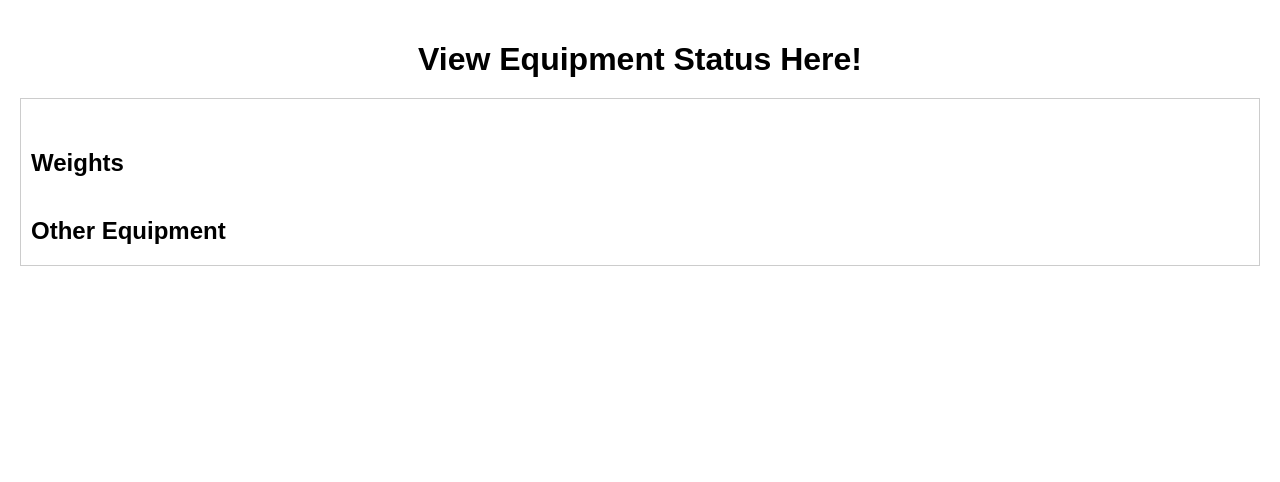
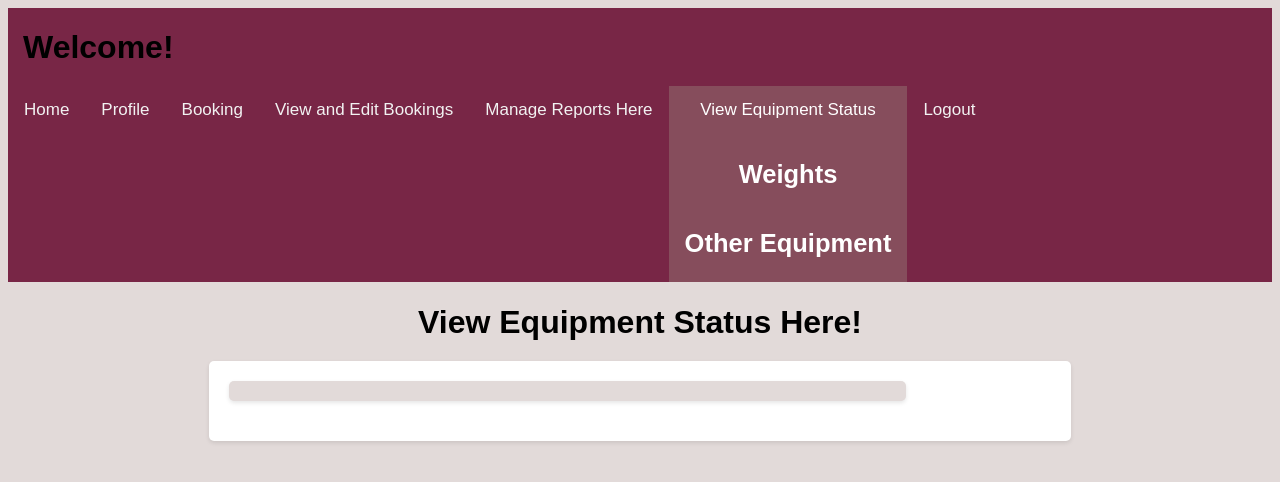
Before and after one commit to UdhayaShan1/Gym-Booking-System1, a Flask app: page /equipmentpage in a window 1280 px wide. Shown: the top 482 px of the page. Run offline with Flask 3, Linux system fonts and the light colour scheme; data that the repository does not hold is empty; parts of the project's set-up code (start-up, migrations or seed data) failed here and were passed over.

Commit message:
Equipment Page CSS

```diff
--- a/Website/static/css/style.css
+++ b/Website/static/css/style.css
@@ -327,3 +327,60 @@ footer {
   background-color: #864d5c;
   color: white;
 }
+
+/* Equipment */
+
+h1 {
+  text-align: center;
+  margin-bottom: 20px;
+}
+
+h2 {
+  margin-top: 40px;
+  margin-bottom: 10px;
+}
+
+h3 {
+  margin-top: 10px;
+}
+
+.equipmentContainer {
+  border-radius: 5px;
+  box-shadow: 0 2px 4px rgba(0, 0, 0, 0.1);
+  padding: 20px;
+  background-color: #fff;
+  max-width: 100%;
+  width: 65%;
+  margin-bottom: 20px;
+  margin: auto;
+}
+
+.equipment-container {
+  border-radius: 5px;
+  box-shadow: 0 2px 4px rgba(0, 0, 0, 0.1);
+  padding: 10px;
+  background-color: #e2dad9;
+  max-width: 100%;
+  width: 80%;
+  margin-bottom: 20px;
+  margin-right: 3px;
+}
+
+.equipment-name {
+  margin: 0;
+  font-size: 18px;
+}
+
+.equipment-info {
+  margin: 0;
+  font-size: 16px;
+}
+
+.equipment-status {
+  font-weight: bold;
+  color: red;
+}
+
+.equipment-comment {
+  margin-top: 5px;
+}
--- a/Website/templates/equipment/equipment.html
+++ b/Website/templates/equipment/equipment.html
@@ -4,56 +4,24 @@
     <meta charset="UTF-8">
     <meta name="viewport" content="width=device-width, initial-scale=1.0">
     <title>Document</title>
-    <style>
-        body {
-            font-family: Arial, sans-serif;
-            margin: 0;
-            padding: 20px;
-        }
-
-        h1 {
-            text-align: center;
-            margin-bottom: 20px;
-        }
-
-        h2 {
-            margin-top: 40px;
-            margin-bottom: 10px;
-        }
-
-        h3 {
-            margin-top: 10px;
-        }
-
-        .equipment-container {
-            border: 1px solid #ccc;
-            padding: 10px;
-            margin-bottom: 20px;
-        }
-
-        .equipment-name {
-            margin: 0;
-            font-size: 18px;
-        }
-
-        .equipment-info {
-            margin: 0;
-            font-size: 16px;
-        }
-
-        .equipment-status {
-            font-weight: bold;
-            color: red;
-        }
-
-        .equipment-comment {
-            margin-top: 5px;
-        }
-    </style>
+    <link rel="stylesheet" href="..\..\static\css\style.css">
     <script src="{{ url_for('static', filename='js/equipment.js') }}"></script>
 </head>
 <body>
+    <div class="navbar">
+        <h1 style="text-align: left;">Welcome!</h1>
+        <a href="" id="homeButton">Home</a>
+        <a href="" id="profileButton">Profile</a>
+        <a href="" id="bookingButton">Booking</a>
+        <a href="" id="editBookingButton">View and Edit Bookings</a>
+        <a href="" id="reports">Manage Reports Here</a>
+        <a class="active" href="" id="equipment">View Equipment Status</a>
+        <a href="" id="logoutButton">Logout</a>
+    </div>
+
     <h1>View Equipment Status Here!</h1>
-    <div id="equipment" class="equipment-container"></div>
+    <div class="equipmentContainer">
+        <div id="equipment1" class="equipment-container"></div>
+    </div>
 </body>
 </html>
```
